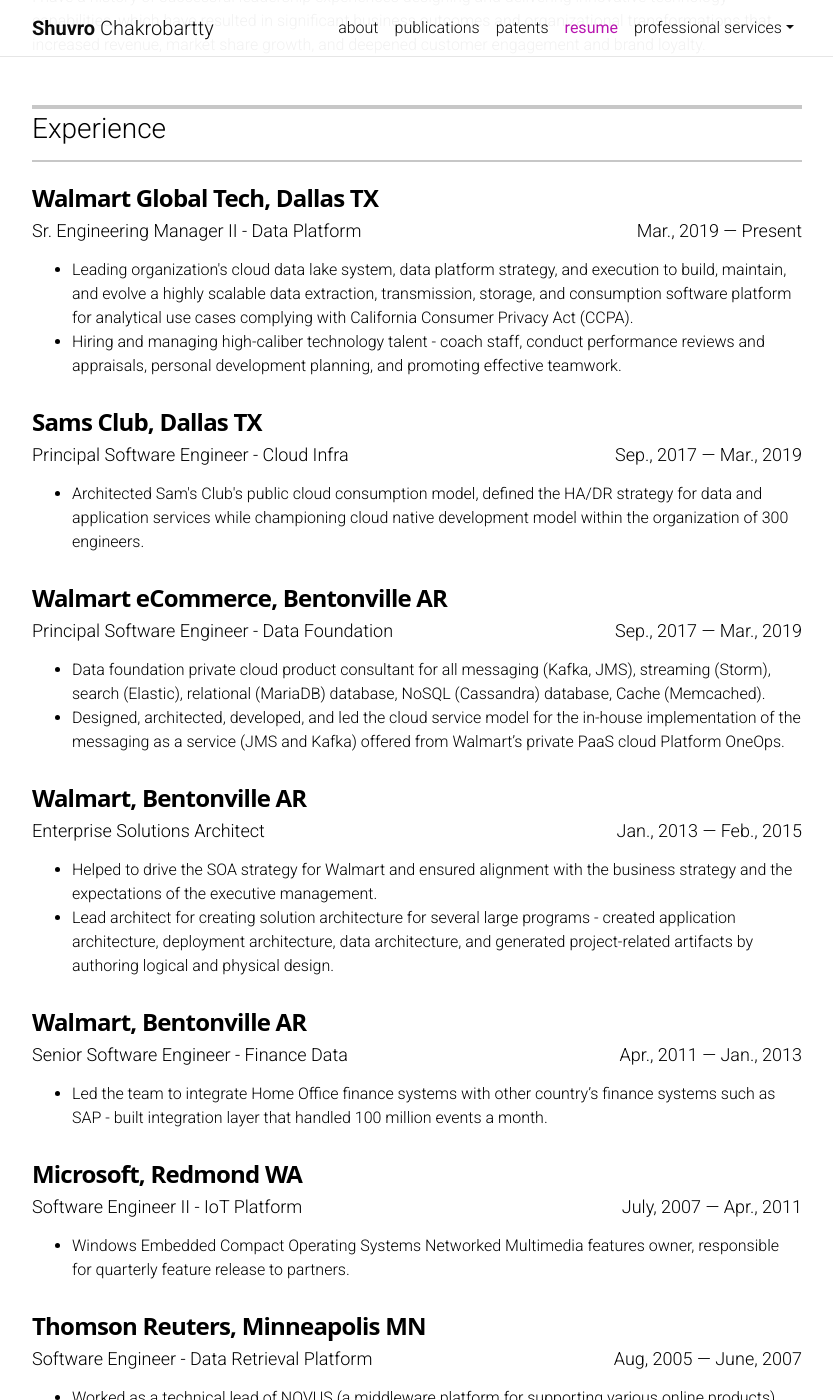
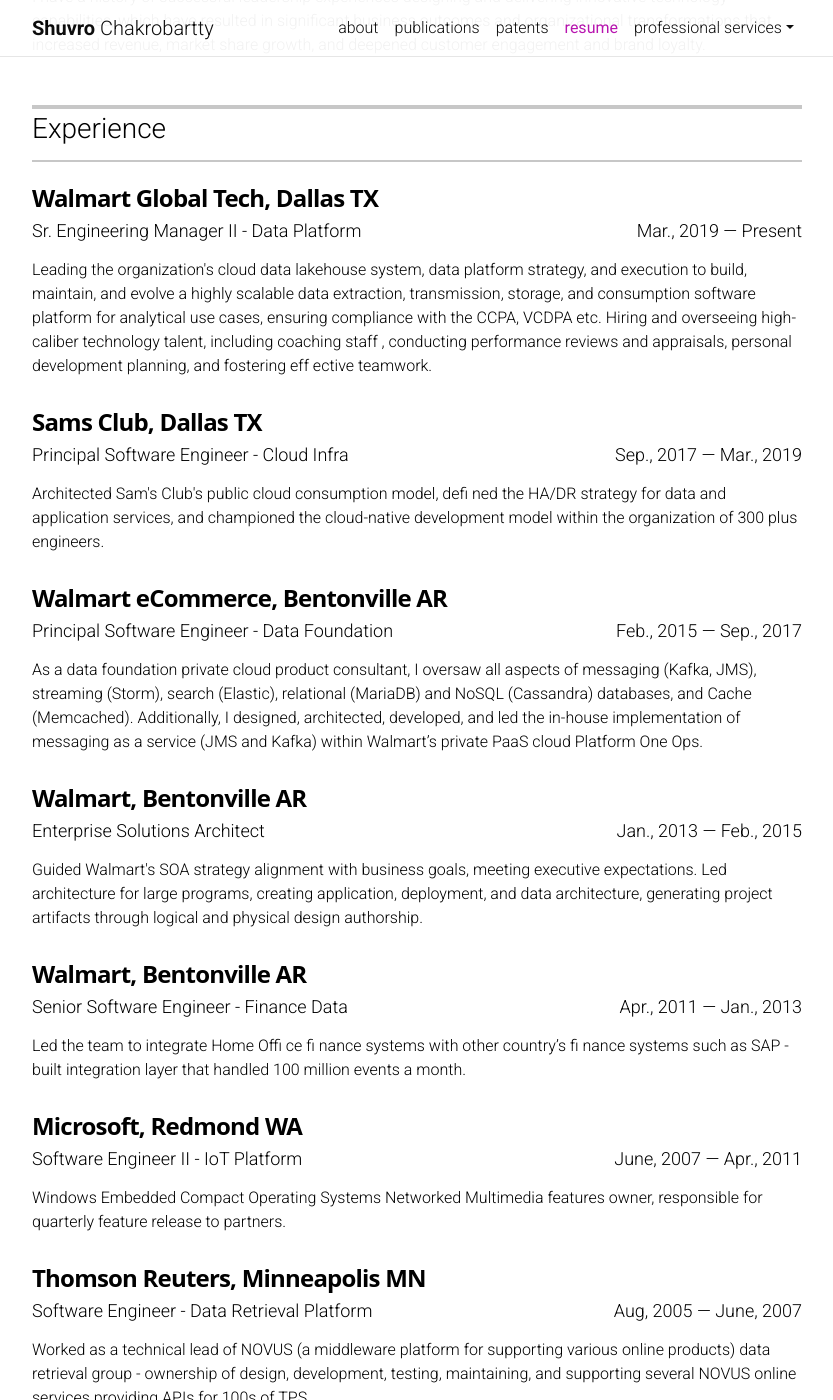
Before and after one commit to chakrs/chakrs.github.io, a Jekyll site: the page built from _pages/resume.md, in a window 1280 px wide and 1400 px high, scrolled down 292 px. Shown: the whole window, without its empty margins (223-1056 px from the left). Built offline with Jekyll 4.4.1, drawn with Linux system fonts in a browser that asks for light colours; comment, search, counter and statistics services are not loaded; a style sheet for code colours, icons or effects is not loaded; some of the changed text lies outside the part shown.

Commit message:
changes for resume

```diff
--- a/_data/education.yml
+++ b/_data/education.yml
@@ -1,4 +1,9 @@
 # College
+- degree: PhD, Information Systems - Data Analytics
+  uni: Dakota State University &mdash; Madison, SD
+  #year: 2023
+  summary: Specialized in data analytics and machine learning, advanced algorithm development, deep data analysis, and implementing cutting-edge solutions for data-driven decision-making. Proficient in optimizing data systems and providing strategic insights for enhanced business performance, with a focus on driving innovation and achieving objectives in the dynamic landscape of data science.
+
 - degree: Masters of Business Administration
   uni: Webster University &mdash; Webster Groves, MO
   #year: 2014
--- a/_data/experience.yml
+++ b/_data/experience.yml
@@ -3,44 +3,44 @@
 - company: Walmart Global Tech, Dallas TX
   position: Sr. Engineering Manager II - Data Platform
   duration: Mar., 2019 &mdash; Present
-  summary: <ul><li>Leading organization's cloud data lake system, data platform strategy, and execution to build, maintain, and evolve a highly scalable data extraction, transmission, storage, and consumption software platform for analytical use cases complying with California Consumer Privacy Act (CCPA).</li><li> Hiring and managing high-caliber technology talent - coach staff, conduct performance reviews and appraisals, personal development planning, and promoting effective teamwork.</li></ul>
+  summary: <p>Leading the organization's cloud data lakehouse system, data platform strategy, and execution to build, maintain, and evolve a highly scalable data extraction, transmission, storage, and consumption software platform for analytical use cases, ensuring compliance with the CCPA, VCDPA etc. Hiring and overseeing high-caliber technology talent, including coaching staff , conducting performance reviews and appraisals, personal development planning, and fostering eff ective teamwork.</p>
 
 - company: Sams Club, Dallas TX
   position: Principal Software Engineer - Cloud Infra
   duration: Sep., 2017 &mdash; Mar., 2019
-  summary: <ul><li>Architected Sam's Club's public cloud consumption model, defined the HA/DR strategy for data and application services while championing cloud native development model within the organization of 300 engineers.</li></ul>
+  summary: <p>Architected Sam's Club's public cloud consumption model, defi ned the HA/DR strategy for data and application services, and championed the cloud-native development model within the organization of 300 plus engineers.</p>
 
 - company: Walmart eCommerce, Bentonville AR
   position: Principal Software Engineer - Data Foundation
-  duration: Sep., 2017 &mdash; Mar., 2019
-  summary: <ul><li>Data foundation private cloud product consultant for all messaging (Kafka, JMS), streaming (Storm), search (Elastic), relational (MariaDB) database, NoSQL (Cassandra) database, Cache (Memcached).</li><li> Designed, architected, developed, and led the cloud service model for the in-house implementation of the messaging as a service (JMS and Kafka) offered from Walmart’s private PaaS cloud Platform OneOps. </li></ul>
+  duration: Feb., 2015 &mdash; Sep., 2017
+  summary: <p>As a data foundation private cloud product consultant, I oversaw all aspects of messaging (Kafka, JMS), streaming (Storm), search (Elastic), relational (MariaDB) and NoSQL (Cassandra) databases, and Cache (Memcached). Additionally, I designed, architected, developed, and led the in-house implementation of messaging as a service (JMS and Kafka) within Walmart’s private PaaS cloud Platform One Ops.</p>
 
 - company: Walmart, Bentonville AR
   position: Enterprise Solutions Architect
   duration: Jan., 2013 &mdash; Feb., 2015
-  summary: <ul><li>Helped to drive the SOA strategy for Walmart and ensured alignment with the business strategy and the expectations of the executive management. </li><li>Lead architect for creating solution architecture for several large programs - created application architecture, deployment architecture, data architecture, and generated project-related artifacts by authoring logical and physical design.</li></ul>
+  summary: <p>Guided Walmart's SOA strategy alignment with business goals, meeting executive expectations. Led architecture for large programs, creating application, deployment, and data architecture, generating project artifacts through logical and physical design authorship.</p>
 
 - company: Walmart, Bentonville AR
   position: Senior Software Engineer - Finance Data
   duration: Apr., 2011 &mdash; Jan., 2013
-  summary: <ul><li>Led the team to integrate Home Office finance systems with other country’s finance systems such as SAP - built integration layer that handled 100 million events a month.</li></ul>
+  summary: <p>Led the team to integrate Home Offi ce fi nance systems with other country’s fi nance systems such as SAP - built integration layer that handled 100 million events a month.</p>
 
 - company: Microsoft, Redmond WA
   position: Software Engineer II - IoT Platform
-  duration: July, 2007 &mdash; Apr., 2011
-  summary: <ul><li>Windows Embedded Compact Operating Systems Networked Multimedia features owner, responsible for quarterly feature release to partners.</li></ul>
+  duration: June, 2007 &mdash; Apr., 2011
+  summary: <p>Windows Embedded Compact Operating Systems Networked Multimedia features owner, responsible for quarterly feature release to partners.</p>
 
 - company: Thomson Reuters, Minneapolis MN
   position: Software Engineer - Data Retrieval Platform
   duration: Aug, 2005 &mdash; June, 2007
-  summary: <ul><li>Worked as a technical lead of NOVUS (a middleware platform for supporting various online products) data retrieval group - ownership of design, development, testing, maintaining, and supporting several NOVUS online services providing APIs for 100s of TPS.</li></ul>
+  summary: <p>Worked as a technical lead of NOVUS (a middleware platform for supporting various online products) data retrieval group - ownership of design, development, testing, maintaining, and supporting several NOVUS online services providing APIs for 100s of TPS.</p>
 
 - company: Open Access Technology International, Minneapolis MN
   position: Software Developer - Energy Trading Platform
   duration: Sep., 2004 &mdash; Aug., 2005
-  summary: <ul><li>Worked as a member of webRTO team - designed, developed, tested, and maintained online application software confirming secure and reliable transactions for 100s of third party users.</li></ul>
+  summary: <p>Worked as a member of webRTO team - designed, developed, tested, and maintained online application software confirming secure and reliable transactions for 100s of third party users.</p>
 
 - company: Minnesota State University, Mankato MN
   position: Web Software Developer
   duration: Jan., 2001 &mdash; Aug., 2004
-  summary: <ul><li>Designed, developed, tested, deployed and maintained services of the MnSCU system which is an Integrated Statewide Record System (ISRS) of the MN State Colleges & Universities.</li></ul>
+  summary: <p>Designed, developed, tested, deployed and maintained services of the MnSCU system which is an Integrated Statewide Record System (ISRS) of the MN State Colleges & Universities.</p>
```
Also changed, not shown: _pages/about.md (+4 -4 lines).
